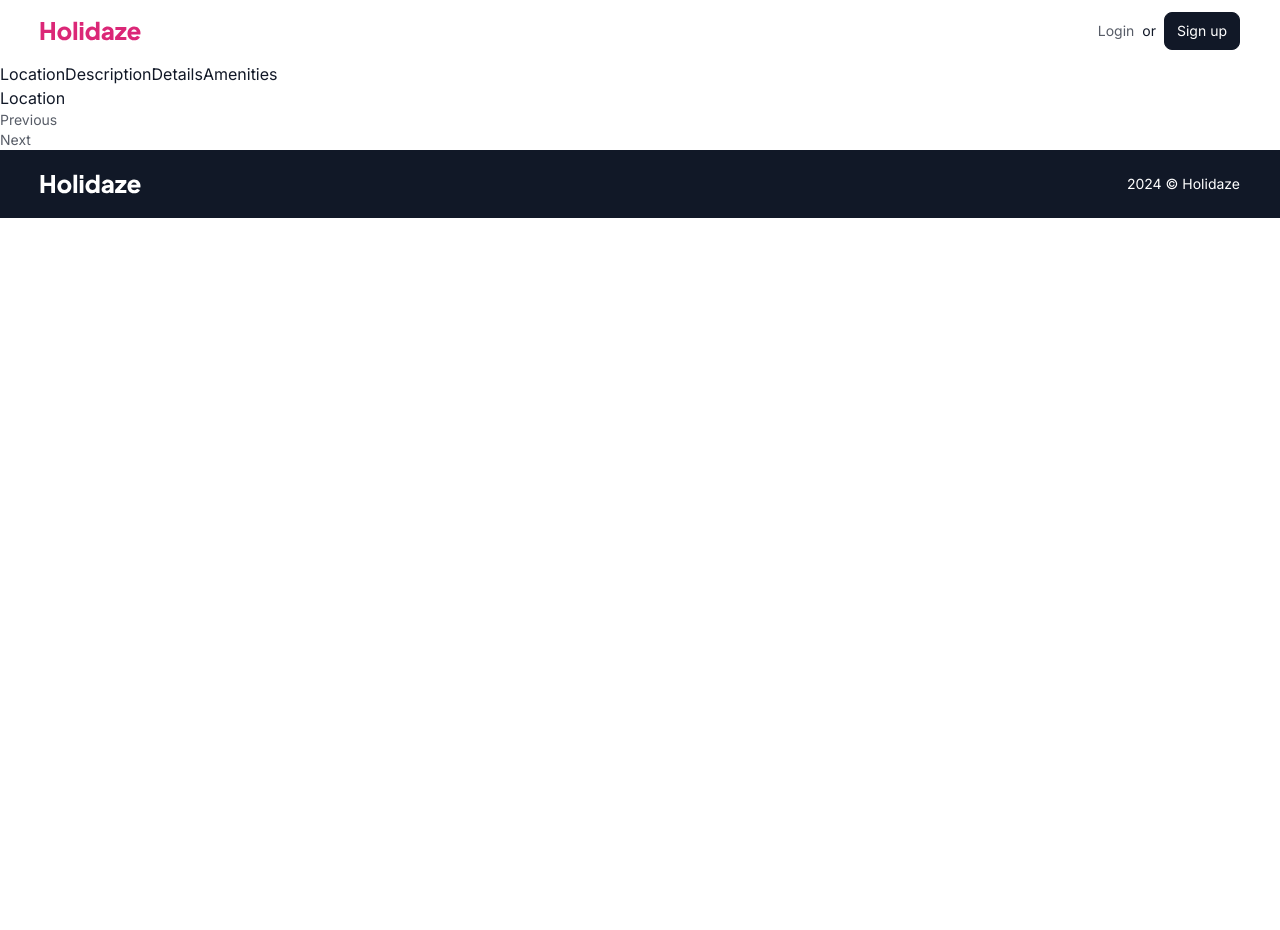
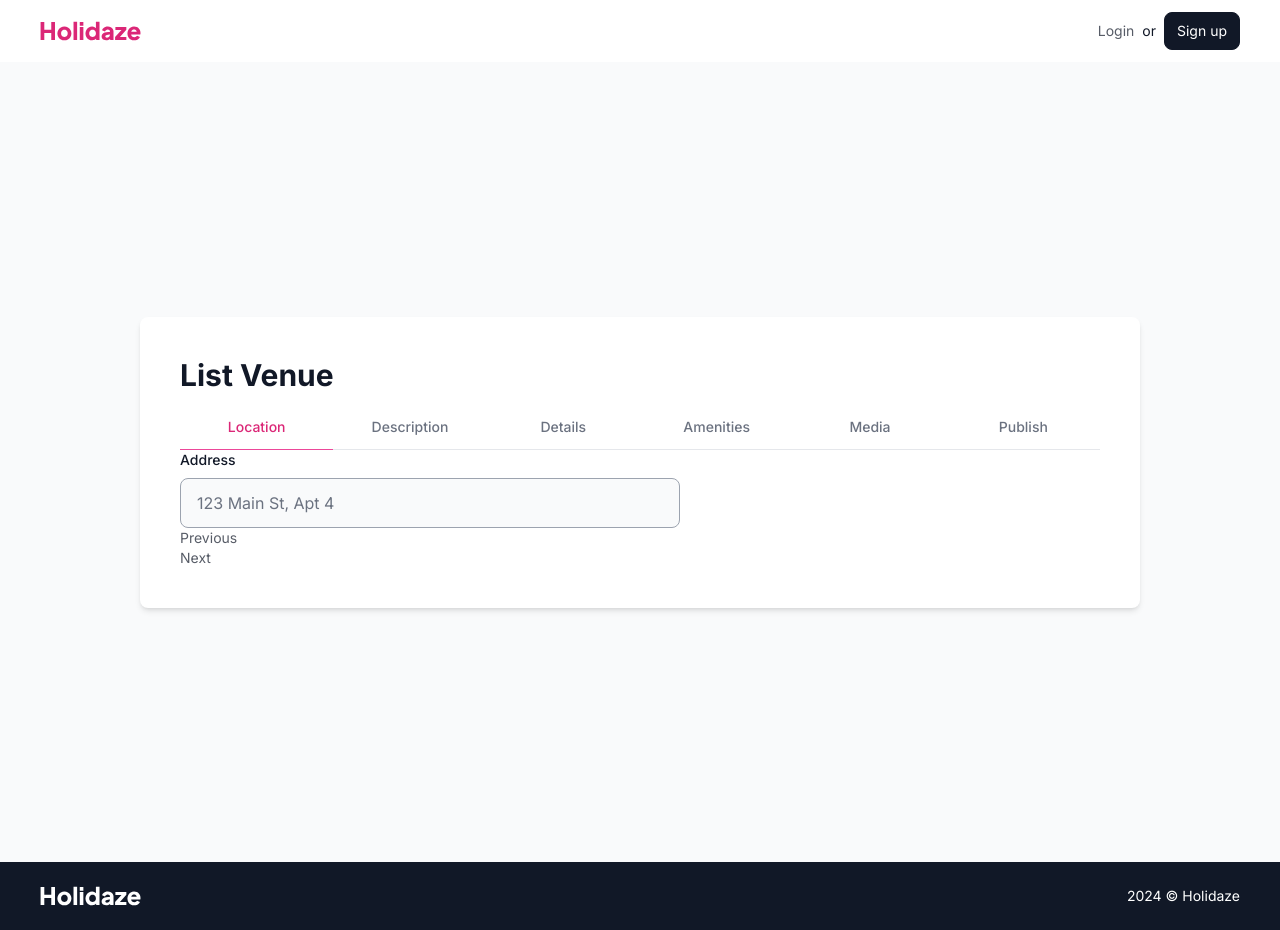
Before and after one commit to sindrebenjamin/holidaze, a React (Vite) app: page /add in a window 1280 px wide. Before the commit the page ends 800 px from the top, so only its background shows below. Built offline with nearby package versions, Linux system fonts and the light colour scheme.

Commit message:
COMP: Make Tab component pretty

```diff
--- a/src/components/Tabs.tsx
+++ b/src/components/Tabs.tsx
@@ -1,4 +1,4 @@
-import { ReactNode, useState } from "react";
+import { ReactNode, useState, useEffect } from "react";
 
 import Button from "./Button";
 
@@ -11,27 +11,39 @@ interface TabData {
 const Tabs = ({ tabs }: { tabs: TabData[] }) => {
   const [currentTab, setCurrentTab] = useState(0);
 
+  useEffect(() => {
+    window.scrollTo(0, 0);
+  }, [currentTab]);
+
   function handleTabClick(index: number) {
     setCurrentTab(index);
   }
 
   return (
     <>
+      <div className="w-full flex overflow-auto no-scrollbar">
         {tabs.map((tab, index) => {
           return (
             <Tab
               key={tab.id}
               onClick={() => handleTabClick(index)}
               title={tab.title}
+              active={index === currentTab}
             />
           );
         })}
+      </div>
 
       {tabs.map((tab, index) => {
         if (index === currentTab) {
-          return tab.content;
+          return (
+            <div className="px-4 md:px-0" key={tab.id}>
+              {tab.content}
+            </div>
+          );
         }
       })}
+
       <Button
         onClick={() => setCurrentTab(currentTab - 1)}
         disabled={currentTab === 0}
@@ -50,6 +62,24 @@ const Tabs = ({ tabs }: { tabs: TabData[] }) => {
 
 export default Tabs;
 
-const Tab = ({ title, onClick }: { title: string; onClick: () => void }) => {
-  return <button onClick={onClick}>{title}</button>;
+const Tab = ({
+  title,
+  onClick,
+  active,
+}: {
+  title: string;
+  onClick: () => void;
+  active: boolean;
+}) => {
+  const classes = active
+    ? "text-pink-600 border-pink-500"
+    : "text-gray-500 border-gray-200 hover:text-gray-900 hover:border-gray-400";
+  return (
+    <button
+      className={`${classes} transition-color duration-100 text-sm border-b w-[38%] sm:w-[22%] md:w-full font-medium pb-3 grow-0 shrink-0 md:grow md:shrink`}
+      onClick={onClick}
+    >
+      {title}
+    </button>
+  );
 };
--- a/src/components/TailwindComponents.tsx
+++ b/src/components/TailwindComponents.tsx
@@ -10,7 +10,7 @@ export const Container = tw.div`
     m-auto
 `;
 
-export const Section = tw.section<{ $noXPadding: boolean }>`
+export const Section = tw.section<{ $noXPadding?: boolean }>`
 ${(p) => (p.$noXPadding ? "px-0" : "px-4")}
 py-12
 sm:px-6
--- a/src/index.css
+++ b/src/index.css
@@ -3,3 +3,13 @@
 @tailwind base;
 @tailwind components;
 @tailwind utilities;
+
+@layer utilities {
+  .no-scrollbar::webkit-scrollbar {
+    display: none;
+  }
+  .no-scrollbar {
+    -ms-overflow-style: none;
+    scrollbar-width: none;
+  }
+}
--- a/src/pages/AddVenuePage.tsx
+++ b/src/pages/AddVenuePage.tsx
@@ -1,15 +1,41 @@
+import { useForm } from "react-hook-form";
+import { yupResolver } from "@hookform/resolvers/yup";
+import * as yup from "yup";
+
+import { FormH1 } from "../components/TailwindComponents";
 import Tabs from "../components/Tabs";
 import InputAndLabelAndMessage from "../components/InputAndLabelAndMessage";
 
 const AddVenuePage = () => {
-  const locationContent = <div></div>;
+  const { register, handleSubmit } = useForm();
+
+  const locationContent = (
+    <div className="max-w-[500px]">
+      <InputAndLabelAndMessage
+        name="address"
+        label="Address"
+        placeholder="123 Main St, Apt 4"
+        register={register}
+        type="text"
+      />
+    </div>
+  );
   const tabsData = [
-    { title: "Location", id: 1, content: <h1>Location</h1> },
+    { title: "Location", id: 1, content: locationContent },
     { title: "Description", id: 2, content: <p>Description</p> },
     { title: "Details", id: 3, content: <p>Details</p> },
     { title: "Amenities", id: 4, content: <p>Amenities</p> },
+    { title: "Media", id: 5, content: <p>Amenities</p> },
+    { title: "Publish", id: 4, content: <p>Amenities</p> },
   ];
-  return <Tabs tabs={tabsData} />;
+  return (
+    <main className="md:bg-gray-50 md:flex md:flex-col md:justify-center md:items-center md:min-h-screen md:px-6 md:py-12">
+      <div className="max-w-[1000px] bg-white w-full py-12 min-h-screen md:min-h-0 md:p-10 md:rounded-lg md:shadow-md overflow-hidden">
+        <FormH1 className="mb-6">List Venue</FormH1>
+        <Tabs tabs={tabsData} />
+      </div>
+    </main>
+  );
 };
 
 export default AddVenuePage;
```
Lines whose indentation alone changed are shown as unchanged.
